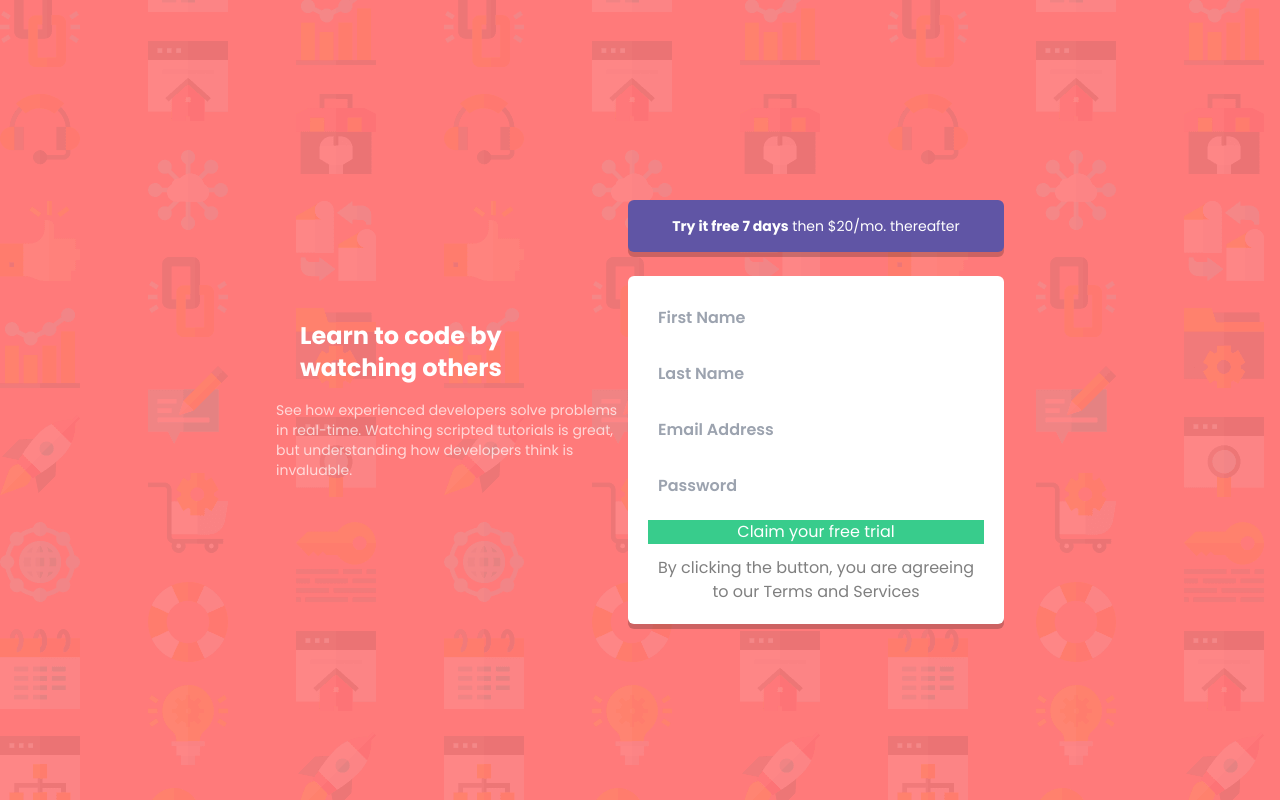
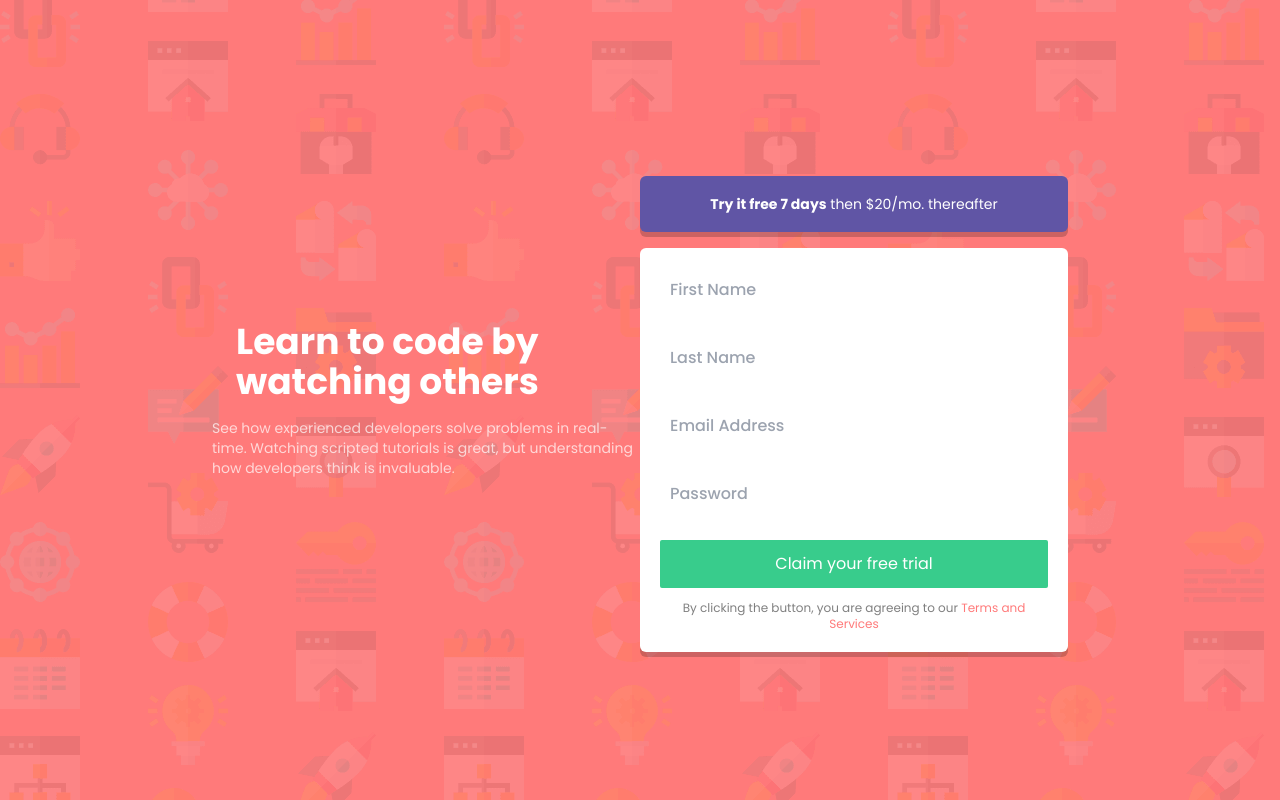
Before and after one commit to cosmoart/Intro-component-with-sign-up-form-solution, a React (Vite) app: page / in a window 1280 px wide. Built offline with nearby package versions, Linux system fonts and the light colour scheme.

Commit message:
form styled 1

```diff
--- a/index.html
+++ b/index.html
@@ -27,7 +27,7 @@
 </head>
 
 <body class="flex bg-h-pattern-D bg-pRed text-base font-poppins text-white text-center h-screen items-center justify-center">
-    <div id="root" class="flex p-5 w-full flex-col justify-center items-center max-w-3xl md:flex-row"></div>
+    <div id="root" class="flex p-5 w-full flex-col justify-center items-center max-w-4xl md:flex-row"></div>
     <script src="./src/index.jsx" type="module"></script>
 </body>
 
--- a/src/App.jsx
+++ b/src/App.jsx
@@ -5,8 +5,8 @@ import Footer from './components/Footer';
 export default function App() {
     return (
         <>
-            <article className='md:text-left'>
-                <h1 className='text-2xl font-bold px-6 my-4'>Learn to code by watching others</h1>
+            <article className='md:text-left w-2/4'>
+                <h1 className='text-2xl font-bold px-6 my-4 md:text-4xl'>Learn to code by watching others</h1>
                 <p className='font-normal text-sm text-white text-opacity-70 my-4'>
                     See how experienced developers solve problems in real-time. Watching scripted tutorials is great,
                     but understanding how developers think is invaluable.
@@ -14,8 +14,8 @@ export default function App() {
 
             </article>
 
-            <div>
-                <p className='rounded-md bg-pBlue p-4 text-sm px-10 my-6 shadow-pShadow'><strong>Try it free 7 days</strong> then $20/mo. thereafter</p>
+            <div className='w-2/4'>
+                <p className='rounded-md bg-pBlue p-5 text-sm px-10 mt-7 mb-4 shadow-pShadow leading-4'><strong>Try it free 7 days</strong> then $20/mo. thereafter</p>
                 <Form />
             </div>
 
--- a/src/components/Form.jsx
+++ b/src/components/Form.jsx
@@ -5,19 +5,23 @@ const InputF = styled.input`
     padding: 10px;
     border-radius:3px;
     &::placeholder{
-        font-weight: 600;
+        font-weight: 500;
     }
     `
 export default function Form() {
 
     return (
         <form className='flex gap-3 flex-col p-5 bg-white shadow-pShadow rounded-md'>
-            <InputF type="text" name="firstName" placeholder="First Name" />
-            <InputF type="text" name="lastName" placeholder="Last Name" />
-            <InputF type="mail" name="email" placeholder="Email Address" />
-            <InputF type="password" name="password" placeholder="Password" />
-            <button type="submit" className='bg-pGreen'>Claim your free trial</button>
-            <p className='text-black text-opacity-50'>By clicking the button, you are agreeing to our <a href="https://www.example.com">Terms and Services</a></p>
+            <InputF type="text" id='firstName' name="firstName" placeholder="First Name" required/>
+            <label htmlFor="firstName" aria-live='true'></label>
+            <InputF type="text" name="lastName" id='lastName' placeholder="Last Name" required />
+            <label htmlFor="lastName" aria-live='true'></label>
+            <InputF type="mail" name="email" id='mail' placeholder="Email Address" required />
+            <label htmlFor="mail" aria-live='true'></label>
+            <InputF type="password" name="password" id='password' placeholder="Password" required />
+            <label htmlFor="password" aria-live='true'></label>
+            <button type="submit" className='bg-pGreen rounded-sm p-3' >Claim your free trial</button>
+            <footer className='text-black text-opacity-50 text-xs'>By clicking the button, you are agreeing to our <a href="https://www.example.com" className='text-pRed'>Terms and Services</a></footer>
         </form>
     )
 }
```
